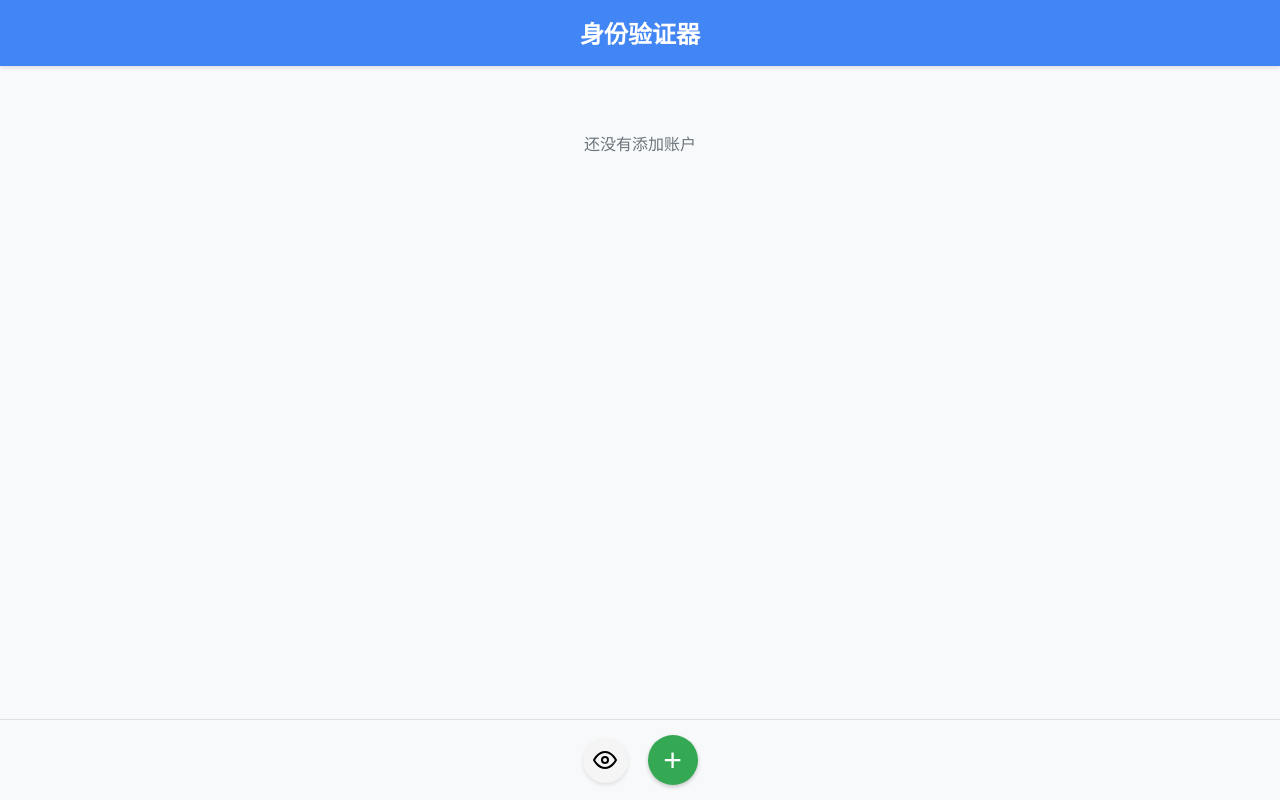
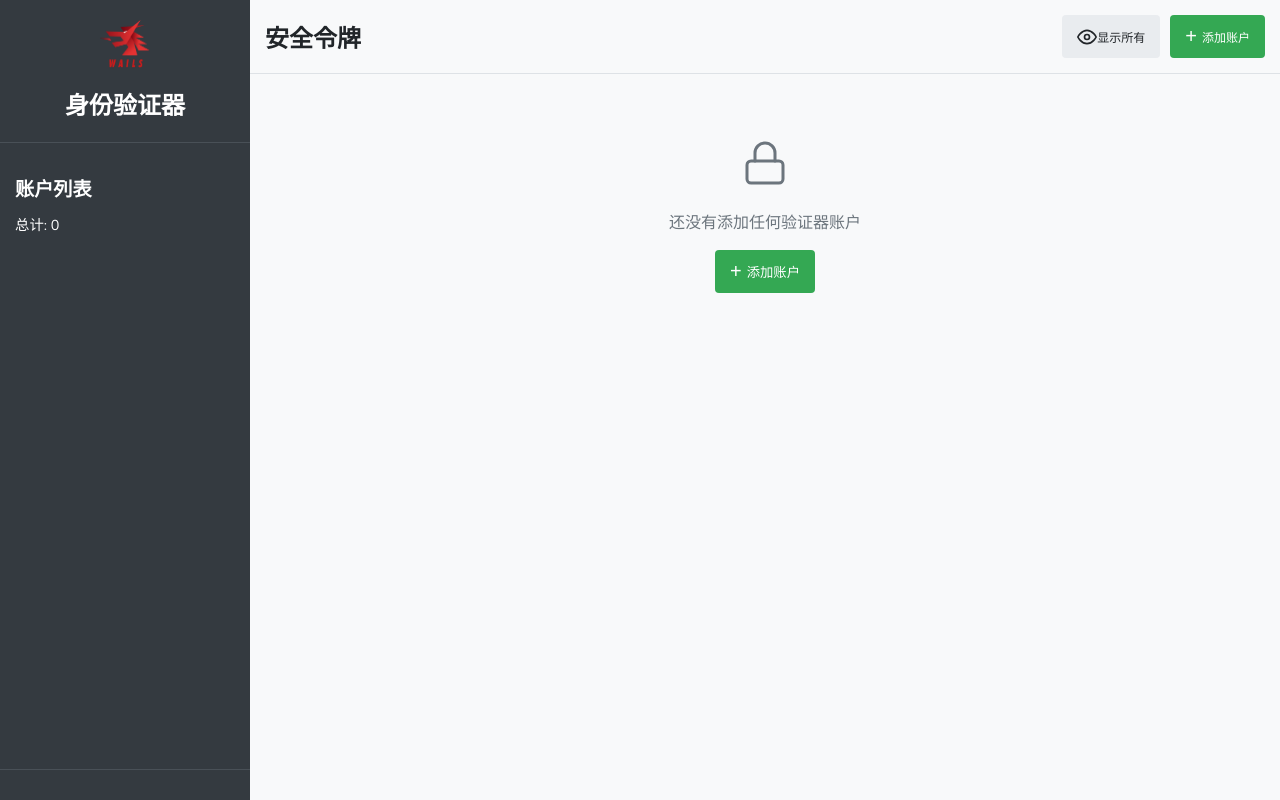
Before and after one commit to AmamiyaHotaru/Auth, a Vue app in the folder frontend/: page / in a window 1280 px wide. Built offline with nearby package versions, Linux system fonts and the light colour scheme.

Commit message:
修改 ui

```diff
--- a/frontend/src/components/Authenticator.vue
+++ b/frontend/src/components/Authenticator.vue
@@ -68,7 +68,18 @@ function calculateTimeLeft() {
     return 30 - (nowSeconds % 30);
 }
 
+// 计算进度条偏移量
+function calculateProgressOffset(timeLeft) {
+  const radius = 15;
+  const circumference = 2 * Math.PI * radius;
+  const percentage = timeLeft / 30;
+  return circumference * (1 - percentage);
+}
 
+// 格式化验证码
+function formatCode(code) {
+  return code.match(/.{1,4}/g).join(' ');
+}
 
 // 获取账户列表
 const getSecretsList = async () => {
@@ -407,25 +418,96 @@ const getProgressStyle = (timeLeft) => {
 </script>
 
 <template>
-  <div id="authenticator-container">
+  <div id="authenticator-container" :class="{ 'selection-mode': selectionMode }">
+    <!-- 侧边栏 -->
+    <aside class="sidebar">
+      <div class="sidebar-header">
+        <div class="app-logo">
+          <img src="../assets/images/logo-universal.png" alt="身份验证器" class="logo-image">
+        </div>
+        <h1 class="app-title">身份验证器</h1>
+      </div>
+      <div class="sidebar-content">
+        <!-- 这里可以未来添加导航选项或过滤器等 -->
+        <div class="sidebar-section">
+          <h2 class="section-title">账户列表</h2>
+          <!-- 账户统计信息 -->
+          <div class="account-stats">
+            <span class="stat-item">总计: {{ accounts.length }}</span>
+          </div>
+        </div>
+      </div>
+      <div class="sidebar-footer">
+        <!-- 侧边栏底部内容（可选） -->
+      </div>
+    </aside>
+
+    <!-- 主内容区域 -->
+    <main class="main-content">
       <!-- 条件渲染的头部 -->
-    <header v-if="!selectionMode" class="app-header">
-      <h1>身份验证器</h1>
-    </header>
-    <header v-else class="selection-header">
-      <button @click="cancelSelectionMode" class="cancel-selection-btn">&lt;</button>
-      <span class="selection-count">{{ selectedCount }} 项已选中</span>
-      <button @click="requestDeleteSelected" :disabled="selectedCount === 0" class="delete-selection-btn">删除</button>
+      <header v-if="!selectionMode" class="content-header">
+        <div class="header-left">
+          <h2>安全令牌</h2>
+        </div>
+        <div class="header-right">
+          <button @click="toggleAllCodesVisibility($event)" class="toolbar-button" :class="{'active': showAllCodes}" title="显示/隐藏所有验证码">
+            <svg v-if="showAllCodes" xmlns="http://www.w3.org/2000/svg" width="20" height="20" viewBox="0 0 24 24" fill="none" stroke="currentColor" stroke-width="2" stroke-linecap="round" stroke-linejoin="round" class="feather feather-eye-off">
+              <path d="M17.94 17.94A10.07 10.07 0 0 1 12 20c-7 0-11-8-11-8a18.45 18.45 0 0 1 5.06-5.94M9.9 4.24A9.12 9.12 0 0 1 12 4c7 0 11 8 11 8a18.5 18.5 0 0 1-2.16 3.19m-6.72-1.07a3 3 0 1 1-4.24-4.24"></path>
+              <line x1="1" y1="1" x2="23" y2="23"></line>
+            </svg>
+            <svg v-else xmlns="http://www.w3.org/2000/svg" width="20" height="20" viewBox="0 0 24 24" fill="none" stroke="currentColor" stroke-width="2" stroke-linecap="round" stroke-linejoin="round" class="feather feather-eye">
+              <path d="M1 12s4-8 11-8 11 8 11 8-4 8-11 8-11-8-11-8z"></path>
+              <circle cx="12" cy="12" r="3"></circle>
+            </svg>
+            <span class="button-label">{{showAllCodes ? '隐藏所有' : '显示所有'}}</span>
+          </button>
+          <button @click="showAddOptionsMenu($event)" class="toolbar-button primary-button">
+            <span class="button-icon">+</span>
+            <span class="button-label">添加账户</span>
+          </button>
+        </div>
       </header>
 
-    <main class="accounts-list">
+      <header v-else class="selection-header">
+        <div class="header-left">
+          <button @click="cancelSelectionMode" class="cancel-selection-btn">
+            <svg xmlns="http://www.w3.org/2000/svg" width="20" height="20" viewBox="0 0 24 24" fill="none" stroke="currentColor" stroke-width="2" stroke-linecap="round" stroke-linejoin="round">
+              <path d="M19 12H5M12 19l-7-7 7-7"/>
+            </svg>
+            返回
+          </button>
+          <span class="selection-count">{{ selectedCount }} 项已选中</span>
+        </div>
+        <div class="header-right">
+          <button @click="requestDeleteSelected" :disabled="selectedCount === 0" class="toolbar-button danger-button">
+            <svg xmlns="http://www.w3.org/2000/svg" width="18" height="18" viewBox="0 0 24 24" fill="none" stroke="currentColor" stroke-width="2" stroke-linecap="round" stroke-linejoin="round">
+              <polyline points="3 6 5 6 21 6"></polyline>
+              <path d="M19 6v14a2 2 0 0 1-2 2H7a2 2 0 0 1-2-2V6m3 0V4a2 2 0 0 1-2-2h4a2 2 0 0 1-2 2v1"></path>
+            </svg>
+            <span class="button-label">删除选中</span>
+          </button>
+        </div>
+      </header>
+
+      <!-- 账户列表部分 -->
+      <div class="accounts-container">
         <!-- 没有账户时的提示 -->
-      <div v-if="accounts.length === 0 && !selectionMode" class="no-accounts">
-        <p>还没有添加账户</p>
+        <div v-if="accounts.length === 0" class="no-accounts">
+          <svg xmlns="http://www.w3.org/2000/svg" width="48" height="48" viewBox="0 0 24 24" fill="none" stroke="currentColor" stroke-width="1.5" stroke-linecap="round" stroke-linejoin="round">
+            <rect x="3" y="11" width="18" height="11" rx="2" ry="2"></rect>
+            <path d="M7 11V7a5 5 0 0 1 10 0v4"></path>
+          </svg>
+          <p>还没有添加任何验证器账户</p>
+          <button @click="showAddOptionsMenu($event)" class="desktop-button primary-button">
+            <span class="button-icon">+</span>
+            <span>添加账户</span>
+          </button>
         </div>
+
         <!-- 账户列表项 -->
-      <div v-else v-for="account in accounts" :key="account.ID"
-           class="account-item"
+        <div v-else class="accounts-list">
+          <div v-for="account in accounts" :key="account.ID"
+              class="account-card"
               :class="{ 'selected': selectedAccountIds.has(account.ID), 'selection-active': selectionMode }"
               @mousedown="handleItemInteractionStart($event, account)"
               @mouseup="handleItemInteractionEnd($event, account)"
@@ -434,57 +516,68 @@ const getProgressStyle = (timeLeft) => {
               @click="handleItemClick(account)"
               @contextmenu.prevent> <!-- 阻止条目上的右键菜单 -->
 
-        <!-- 选择指示器 (可选的复选框样式) -->
+            <!-- 选择指示器 -->
             <div v-if="selectionMode" class="selection-indicator">
                 <input type="checkbox" :checked="selectedAccountIds.has(account.ID)" @click.stop="toggleSelection(account.ID)" class="selection-checkbox">
             </div>
 
-        <!-- 左侧：账户详情 -->
-        <div class="account-details">
-           <div class="account-info">
-             <span class="issuer">{{ account.ServerName }}</span>
-             <span class="name">{{ account.AccountName }}</span>
+            <!-- 账户详情 -->
+            <div class="card-content">
+              <div class="account-header">
+                <div class="service-info">
+                  <div class="service-icon">{{ account.ServerName.charAt(0).toUpperCase() }}</div>
+                  <div class="service-details">
+                    <span class="server-name">{{ account.ServerName }}</span>
+                    <span class="account-name">{{ account.AccountName }}</span>
                   </div>
-           <div class="code-line">
-             <span v-if="isCodeVisible(account.ID)" class="code" @click="copyCodeToClipboard(account.Code, account.ID, $event)">{{ account.Code }}</span>
-             <span v-else class="hidden-code" @click="copyCodeToClipboard(account.Code, account.ID, $event)">••••••</span>
-             <button @click="toggleCodeVisibility(account.ID, $event)" class="toggle-code-btn" :class="{'active': isCodeVisible(account.ID)}">
-               <svg v-if="isCodeVisible(account.ID)" xmlns="http://www.w3.org/2000/svg" width="22" height="22" viewBox="0 0 24 24" fill="none" stroke="currentColor" stroke-width="2" stroke-linecap="round" stroke-linejoin="round" class="feather feather-eye-off">
+                </div>
+                <div class="time-counter">
+                  <div class="progress-ring-wrapper">
+                    <svg class="progress-ring" width="36" height="36">
+                      <circle class="progress-ring-bg" r="15" cx="18" cy="18" />
+                      <circle class="progress-ring-circle"
+                              r="15"
+                              cx="18"
+                              cy="18"
+                              :stroke-dashoffset="calculateProgressOffset(account.timeLeft)" />
+                    </svg>
+                    <span class="time-left">{{ account.timeLeft }}</span>
+                  </div>
+                </div>
+              </div>
+
+              <div class="code-section">
+                <span v-if="isCodeVisible(account.ID)" class="code" @click="copyCodeToClipboard(account.Code, account.ID, $event)">{{ formatCode(account.Code) }}</span>
+                <span v-else class="hidden-code" @click="copyCodeToClipboard(account.Code, account.ID, $event)">•••• ••</span>
+                <div class="code-actions">
+                  <button @click="toggleCodeVisibility(account.ID, $event)" class="action-button" :class="{'active': isCodeVisible(account.ID)}" title="显示/隐藏">
+                    <svg v-if="isCodeVisible(account.ID)" xmlns="http://www.w3.org/2000/svg" width="18" height="18" viewBox="0 0 24 24" fill="none" stroke="currentColor" stroke-width="2" stroke-linecap="round" stroke-linejoin="round">
                       <path d="M17.94 17.94A10.07 10.07 0 0 1 12 20c-7 0-11-8-11-8a18.45 18.45 0 0 1 5.06-5.94M9.9 4.24A9.12 9.12 0 0 1 12 4c7 0 11 8 11 8a18.5 18.5 0 0 1-2.16 3.19m-6.72-1.07a3 3 0 1 1-4.24-4.24"></path>
                       <line x1="1" y1="1" x2="23" y2="23"></line>
                     </svg>
-               <svg v-else xmlns="http://www.w3.org/2000/svg" width="22" height="22" viewBox="0 0 24 24" fill="none" stroke="currentColor" stroke-width="2" stroke-linecap="round" stroke-linejoin="round" class="feather feather-eye">
+                    <svg v-else xmlns="http://www.w3.org/2000/svg" width="18" height="18" viewBox="0 0 24 24" fill="none" stroke="currentColor" stroke-width="2" stroke-linecap="round" stroke-linejoin="round">
                       <path d="M1 12s4-8 11-8 11 8 11 8-4 8-11 8-11-8-11-8z"></path>
                       <circle cx="12" cy="12" r="3"></circle>
                     </svg>
                   </button>
+                  <button @click="copyCodeToClipboard(account.Code, account.ID, $event)" class="action-button" title="复制">
+                    <svg xmlns="http://www.w3.org/2000/svg" width="18" height="18" viewBox="0 0 24 24" fill="none" stroke="currentColor" stroke-width="2" stroke-linecap="round" stroke-linejoin="round">
+                      <rect x="9" y="9" width="13" height="13" rx="2" ry="2"></rect>
+                      <path d="M5 15H4a2 2 0 0 1-2-2V4a2 2 0 0 1 2-2h9a2 2 0 0 1 2 2v1"></path>
+                    </svg>
+                  </button>
                 </div>
               </div>
-        <!-- 右侧：进度条 (无论是否在选择模式下都显示) -->
-        <div class="progress-container">
-           <div class="progress-circle" :style="getProgressStyle(account.timeLeft)">
-             <div class="time-left">{{ account.timeLeft }}</div>
+
+              <!-- 复制成功提示 -->
+              <div v-if="copiedCodes.has(account.ID)" class="copied-indicator">
+                已复制!
+              </div>
+            </div>
           </div>
         </div>
       </div>
     </main>
-
-    <!-- 条件渲染的底部 -->
-    <footer v-if="!selectionMode" class="app-footer">
-      <div class="footer-buttons">
-        <button @click="toggleAllCodesVisibility($event)" class="toggle-all-button" :class="{'active': showAllCodes}">
-          <svg v-if="showAllCodes" xmlns="http://www.w3.org/2000/svg" width="24" height="24" viewBox="0 0 24 24" fill="none" stroke="currentColor" stroke-width="2" stroke-linecap="round" stroke-linejoin="round" class="feather feather-eye-off">
-            <path d="M17.94 17.94A10.07 10.07 0 0 1 12 20c-7 0-11-8-11-8a18.45 18.45 0 0 1 5.06-5.94M9.9 4.24A9.12 9.12 0 0 1 12 4c7 0 11 8 11 8a18.5 18.5 0 0 1-2.16 3.19m-6.72-1.07a3 3 0 1 1-4.24-4.24"></path>
-            <line x1="1" y1="1" x2="23" y2="23"></line>
-          </svg>
-          <svg v-else xmlns="http://www.w3.org/2000/svg" width="24" height="24" viewBox="0 0 24 24" fill="none" stroke="currentColor" stroke-width="2" stroke-linecap="round" stroke-linejoin="round" class="feather feather-eye">
-            <path d="M1 12s4-8 11-8 11 8 11 8-4 8-11 8-11-8-11-8z"></path>
-            <circle cx="12" cy="12" r="3"></circle>
-          </svg>
-        </button>
-        <button @click="showAddOptionsMenu" class="add-button">+</button>
-      </div>
-    </footer>
 
     <!-- 添加选项菜单 -->
     <AddOptionsMenu
@@ -525,171 +618,362 @@ const getProgressStyle = (timeLeft) => {
 /* 基础样式 */
 #authenticator-container {
   display: flex;
-  flex-direction: column;
   height: 100vh;
   background-color: #f8f9fa;
   color: #212529;
   overflow: hidden; /* 防止列表滚动时 body 也滚动 */
 }
 
-/* 标准头部 */
-.app-header {
-  background-color: #4285F4;
+.sidebar {
+  width: 250px;
+  background-color: #343a40;
   color: white;
-  padding: 15px;
-  text-align: center;
-  box-shadow: 0 2px 4px rgba(0, 0, 0, 0.1);
+  display: flex;
+  flex-direction: column;
   flex-shrink: 0;
 }
-.app-header h1 { margin: 0; font-size: 1.5em; }
 
-/* 选择模式头部 */
-.selection-header {
-  background-color: #6c757d; /* 选择模式下使用灰色头部 */
-  color: white;
-  padding: 10px 15px;
+.sidebar-header {
+  padding: 20px;
+  text-align: center;
+  border-bottom: 1px solid #495057;
+}
+
+.app-logo {
+  margin-bottom: 10px;
+}
+
+.logo-image {
+  width: 50px;
+  height: 50px;
+}
+
+.app-title {
+  font-size: 1.5em;
+  margin: 0;
+}
+
+.sidebar-content {
+  flex-grow: 1;
+  padding: 15px;
+}
+
+.sidebar-section {
+  margin-bottom: 20px;
+}
+
+.section-title {
+  font-size: 1.2em;
+  margin-bottom: 10px;
+}
+
+.account-stats {
+  font-size: 0.9em;
+}
+
+.sidebar-footer {
+  padding: 15px;
+  border-top: 1px solid #495057;
+}
+
+.main-content {
+  flex-grow: 1;
+  display: flex;
+  flex-direction: column;
+  overflow-y: auto;
+}
+
+.content-header {
   display: flex;
   justify-content: space-between;
   align-items: center;
-  box-shadow: 0 2px 4px rgba(0, 0, 0, 0.1);
-  flex-shrink: 0;
-  height: 58px; /* 大致匹配普通头部的高度 */
+  padding: 15px;
+  background-color: #f8f9fa;
+  border-bottom: 1px solid #dee2e6;
 }
-.selection-count { font-size: 1.1em; }
-.cancel-selection-btn, .delete-selection-btn {
+
+.header-left h2 {
+  margin: 0;
+  font-size: 1.5em;
+}
+
+.header-right {
+  display: flex;
+  gap: 10px;
+}
+
+.toolbar-button {
+  display: flex;
+  align-items: center;
+  padding: 10px 15px;
+  border: none;
+  border-radius: 4px;
+  background-color: #e9ecef;
+  color: #212529;
+  cursor: pointer;
+  transition: background-color 0.2s ease;
+}
+
+.toolbar-button:hover {
+  background-color: #dee2e6;
+}
+
+.toolbar-button.primary-button {
+  background-color: #34A853;
+  color: white;
+}
+
+.toolbar-button.primary-button:hover {
+  background-color: #2c8a44;
+}
+
+.toolbar-button.danger-button {
+  background-color: #EA4335;
+  color: white;
+}
+
+.toolbar-button.danger-button:hover {
+  background-color: #c9302c;
+}
+
+.toolbar-button.active {
+  background-color: #e8f0fe;
+  color: #4285F4;
+}
+
+.button-icon {
+  font-size: 1.5em;
+  margin-right: 5px;
+}
+
+.button-label {
+  font-size: 0.9em;
+}
+
+.selection-header {
+  display: flex;
+  justify-content: space-between;
+  align-items: center;
+  padding: 15px;
+  background-color: #f8f9fa;
+  border-bottom: 1px solid #dee2e6;
+}
+
+.selection-count {
+  font-size: 1.1em;
+  margin-left: 15px;
+}
+
+.cancel-selection-btn {
+  display: flex;
+  align-items: center;
+  gap: 5px;
   background: none;
   border: none;
-  color: white;
+  color: #212529;
   font-size: 1em;
   padding: 5px 10px;
   cursor: pointer;
+  border-radius: 4px;
+  transition: background-color 0.2s;
 }
-.cancel-selection-btn { font-size: 1.5em; padding: 0 10px;} /* 让返回箭头更大 */
-.delete-selection-btn:disabled { color: #adb5bd; cursor: not-allowed; }
 
-/* 账户列表 */
-.accounts-list {
+.cancel-selection-btn:hover {
+  background-color: #e9ecef;
+}
+
+.accounts-container {
   flex-grow: 1;
-  overflow-y: auto;
   padding: 15px;
 }
+
 .no-accounts {
   text-align: center;
   margin-top: 50px;
   color: #6c757d;
 }
 
-/* 账户条目 */
-.account-item {
+.desktop-button {
+  display: inline-flex;
+  align-items: center;
+  padding: 10px 15px;
+  border: none;
+  border-radius: 4px;
+  background-color: #34A853;
+  color: white;
+  cursor: pointer;
+  transition: background-color 0.2s ease;
+}
+
+.desktop-button:hover {
+  background-color: #2c8a44;
+}
+
+.accounts-list {
+  display: flex;
+  flex-wrap: wrap;
+  gap: 15px;
+}
+
+.account-card {
+  display: flex;
+  flex-direction: column;
   background-color: white;
   border-radius: 8px;
-  margin-bottom: 15px;
   padding: 15px;
-  display: flex; /* 使用 flexbox 对齐详情和进度条 */
-  justify-content: space-between; /* 详情和进度条之间留空 */
-  align-items: center; /* 垂直对齐项目 */
-  box-shadow: 0 1px 3px rgba(0, 0, 0, 0.1);
-  transition: box-shadow 0.2s ease-in-out, background-color 0.2s ease;
-  position: relative; /* 如果选择删除按钮样式，则需要绝对定位 */
-  user-select: none; /* 防止交互时选中文本 */
-}
-.account-item:hover {
-    box-shadow: 0 4px 8px rgba(0, 0, 0, 0.15);
+  width: calc(33.333% - 10px);
+  box-shadow: 0 2px 4px rgba(0,0,0,0.05);
+  border: 1px solid #dee2e6;
+  transition: all 0.2s ease;
+  position: relative;
 }
 
-/* 选择指示器 */
+.account-card:hover {
+  transform: translateY(-2px);
+  box-shadow: 0 4px 8px rgba(0,0,0,0.1);
+}
+
+.account-card.selected {
+  background-color: #e8f0fe;
+  border: 1px solid #4285F4;
+}
+
+.selection-mode .account-card:hover {
+  background-color: #f1f3f5;
+}
+
 .selection-indicator {
-    margin-right: 15px; /* 复选框与详情之间的间距 */
-    flex-shrink: 0;
+  position: absolute;
+  top: 10px;
+  left: 10px;
 }
+
 .selection-checkbox {
   width: 20px;
   height: 20px;
   cursor: pointer;
 }
 
-/* 选中状态 */
-.account-item.selected {
-  background-color: #e0e0e0; /* 选中项的浅灰色背景 */
-  box-shadow: 0 2px 6px rgba(0, 0, 0, 0.12);
-}
-/* 选择模式激活时的悬停效果略有不同 */
-.account-item.selection-active:hover {
-    background-color: #d5d5d5;
+.card-content {
+  display: flex;
+  flex-direction: column;
 }
 
-/* 账户详情 */
-.account-details {
+.account-header {
   display: flex;
-    flex-direction: column; /* 堆叠信息行和代码行 */
-    flex-grow: 1; /* 允许详情占用可用空间 */
-    margin-right: 10px; /* 减少间距 */
-    min-width: 0; /* 防止 flex 项目溢出 */
-}
-.account-item.selection-active .account-details {
-    pointer-events: none;
+  justify-content: space-between;
+  align-items: center;
+  margin-bottom: 10px;
 }
 
-.account-info {
-  margin-bottom: 8px; /* 第一行下方的间距 */
-  white-space: nowrap; /* 防止换行 */
-  overflow: hidden; /* 隐藏溢出 */
-  text-overflow: ellipsis; /* 如果文本过长，添加省略号 */
+.service-info {
+  display: flex;
+  align-items: center;
 }
-.issuer {
+
+.service-icon {
+  width: 40px;
+  height: 40px;
+  border-radius: 50%;
+  background-color: #4285F4;
+  color: white;
+  display: flex;
+  align-items: center;
+  justify-content: center;
+  font-size: 1.5em;
   font-weight: bold;
-  font-size: 1.2em; /* 更大、更粗的发行者 */
-  color: #343a40;
-  margin-right: 8px; /* 发行者和名称之间的间距 */
+  margin-right: 10px;
 }
-.name {
-  font-size: 0.95em; /* 稍大的名称 */
+
+.service-details {
+  display: flex;
+  flex-direction: column;
+}
+
+.server-name {
+  font-weight: bold;
+  font-size: 1.2em;
+}
+
+.account-name {
+  font-size: 0.9em;
   color: #6c757d;
 }
-.code-line {
+
+.time-counter {
   display: flex;
   align-items: center;
-  margin-top: 5px;
 }
-.code {
-  font-size: 2em; /* 更大的代码 */
+
+.progress-ring-wrapper {
+  position: relative;
+  width: 36px;
+  height: 36px;
+}
+
+.progress-ring {
+  position: absolute;
+  top: 0;
+  left: 0;
+}
+
+.progress-ring-bg {
+  fill: none;
+  stroke: #e0e0e0;
+  stroke-width: 2;
+}
+
+.progress-ring-circle {
+  fill: none;
+  stroke: #4285F4;
+  stroke-width: 2;
+  stroke-dasharray: 94.2; /* 2 * Math.PI * 15 */
+  transition: stroke-dashoffset 0.2s linear;
+}
+
+.time-left {
+  position: absolute;
+  top: 50%;
+  left: 50%;
+  transform: translate(-50%, -50%);
+  font-size: 0.85em;
   font-weight: bold;
-  color: #0d47a1; /* 深蓝色 */
-  letter-spacing: 2px; /* 字符间距 */
-  font-family: 'Courier New', Courier, monospace; /* 等宽字体 */
-  cursor: pointer; /* 指示可点击 */
-  padding: 2px 5px;
+  color: #4285F4;
+}
+
+.code-section {
+  display: flex;
+  align-items: center;
+  justify-content: space-between;
+}
+
+.code, .hidden-code {
+  font-size: 1.5em;
+  font-weight: bold;
+  color: #0d47a1;
+  letter-spacing: 2px;
+  font-family: 'Courier New', Courier, monospace;
+  cursor: pointer;
+  padding: 5px 8px;
   border-radius: 4px;
+  background-color: #f8f9fa;
   transition: background-color 0.2s;
 }
-.code:hover {
-  background-color: rgba(66, 133, 244, 0.1); /* 淡蓝色背景 */
+
+.code:hover, .hidden-code:hover {
+  background-color: #e9ecef;
 }
-.code:active {
-  background-color: rgba(66, 133, 244, 0.2); /* 更深的背景 */
+
+.code-actions {
+  display: flex;
+  gap: 10px;
 }
-.hidden-code {
-  font-size: 2em; /* 保持一致大小 */
-  font-weight: bold;
-  color: #aaa; /* 灰色圆点 */
-  letter-spacing: 3px;
-  padding: 2px 5px;
-  cursor: pointer; /* 指示可点击 */
-  border-radius: 4px;
-  transition: background-color 0.2s;
-}
-.hidden-code:hover {
-  background-color: rgba(66, 133, 244, 0.1); /* 淡蓝色背景 */
-}
-.hidden-code:active {
-  background-color: rgba(66, 133, 244, 0.2); /* 更深的背景 */
-}
-.toggle-code-btn {
+
+.action-button {
   background: none;
   border: none;
   cursor: pointer;
   color: #6c757d;
-  margin-left: 10px;
   padding: 5px;
   border-radius: 50%;
   display: flex;
@@ -697,117 +981,47 @@ const getProgressStyle = (timeLeft) => {
   justify-content: center;
   transition: all 0.2s ease;
 }
-.toggle-code-btn:hover {
+
+.action-button:hover {
   background-color: rgba(0, 0, 0, 0.05);
   color: #4285F4;
 }
-.toggle-code-btn.active {
+
+.action-button.active {
   color: #4285F4;
 }
 
-/* 进度条 */
-.progress-container {
-  display: flex;
-  align-items: center;
-  justify-content: center;
-  width: 40px; /* 固定宽度 */
-  height: 40px; /* 固定高度 */
-  flex-shrink: 0; /* 防止容器缩小 */
-  position: relative; /* 用于内部的绝对定位 */
-  margin-left: 10px; /* 与左侧元素的间距 */
-}
-.progress-circle {
-  width: 36px; /* 圆的直径 */
-  height: 36px;
-  border-radius: 50%; /* 使其圆形 */
-  /* 背景通过 :style 动态设置 */
-  transition: background 0.1s linear; /* 平滑过渡计时器更新 */
-  display: flex; /* 居中内部内容 */
-  align-items: center;
-  justify-content: center;
-}
-.time-left {
-  font-size: 0.85em;
-  font-weight: bold;
-  color: #4285F4;
+.copied-indicator {
+  position: absolute;
+  bottom: 5px;
+  right: 10px;
+  background-color: #34A853;
+  color: white;
+  padding: 2px 8px;
+  border-radius: 12px;
+  font-size: 0.75em;
+  animation: fadeIn 0.3s ease;
 }
 
-/* 底部 */
-.app-footer {
-  padding: 15px;
-  text-align: center;
-  border-top: 1px solid #dee2e6;
-  flex-shrink: 0;
+@keyframes fadeIn {
+  from { opacity: 0; transform: translateY(5px); }
+  to { opacity: 1; transform: translateY(0); }
 }
 
-.footer-buttons {
-  display: flex;
-  justify-content: center;
-  align-items: center;
-  gap: 20px; /* 按钮之间的间距 */
+/* 调整卡片样式以适应不同分辨率 */
+@media (max-width: 1200px) {
+  .account-card {
+    width: calc(50% - 10px);
+  }
 }
 
-.toggle-all-button {
-  background-color: #f5f5f5;
-  border: none;
-  border-radius: 50%;
-  width: 45px;
-  height: 45px;
-  cursor: pointer;
-  display: flex;
-  align-items: center;
-  justify-content: center;
-  box-shadow: 0 2px 4px rgba(0, 0, 0, 0.1);
-  transition: all 0.2s ease;
+@media (max-width: 800px) {
+  .account-card {
+    width: 100%;
   }
 
-.toggle-all-button:hover {
-  background-color: #e0e0e0;
+  .sidebar {
+    width: 200px;
   }
-
-.toggle-all-button.active {
-  color: #4285F4;
-  background-color: #e8f0fe;
-}
-
-.add-button {
-  background-color: #34A853;
-  color: white;
-  border: none;
-  border-radius: 50%;
-  width: 50px;
-  height: 50px;
-  font-size: 2em;
-  line-height: 48px;
-  cursor: pointer;
-  box-shadow: 0 2px 4px rgba(0, 0, 0, 0.2);
-  transition: background-color 0.2s ease;
-}
-.add-button:hover {
-  background-color: #2c8a44;
-}
-
-/* 移除旧的删除按钮样式（如果存在） */
-.delete-button { display: none; }
-
-@keyframes fadeIn {
-  from { opacity: 0; }
-  to { opacity: 1; }
-}
-
-@keyframes popIn {
-  0% { transform: scale(0.8); opacity: 0; }
-  100% { transform: scale(1); opacity: 1; }
-}
-
-/* 复制成功动画 */
-.copy-success {
-  animation: popIn 0.3s ease-out;
-}
-
-/* 复制时的视觉反馈样式 */
-.copy-active {
-  background-color: rgba(52, 168, 83, 0.15) !important;
-  box-shadow: 0 0 0 2px rgba(52, 168, 83, 0.4);
 }
 </style>
```
Lines whose indentation alone changed are shown as unchanged.
